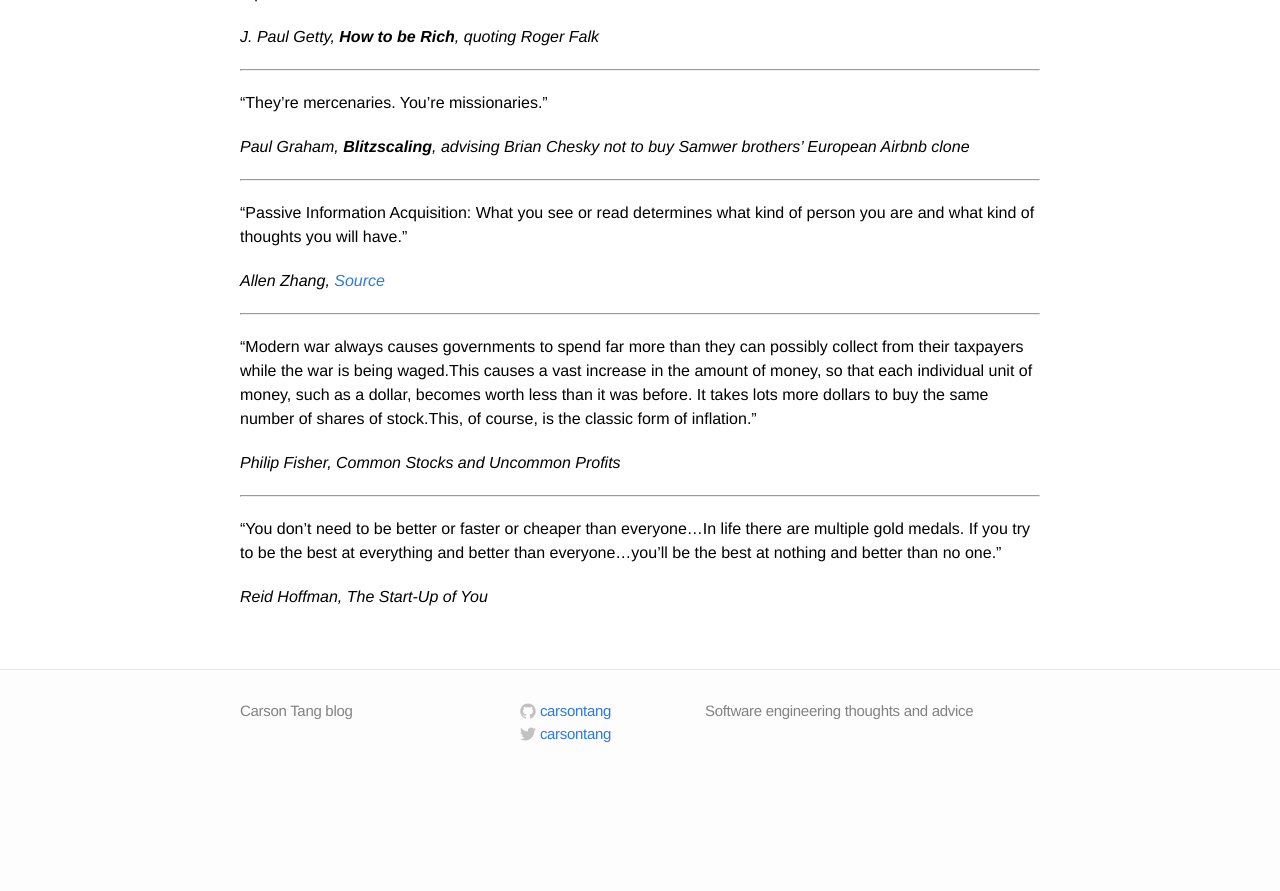
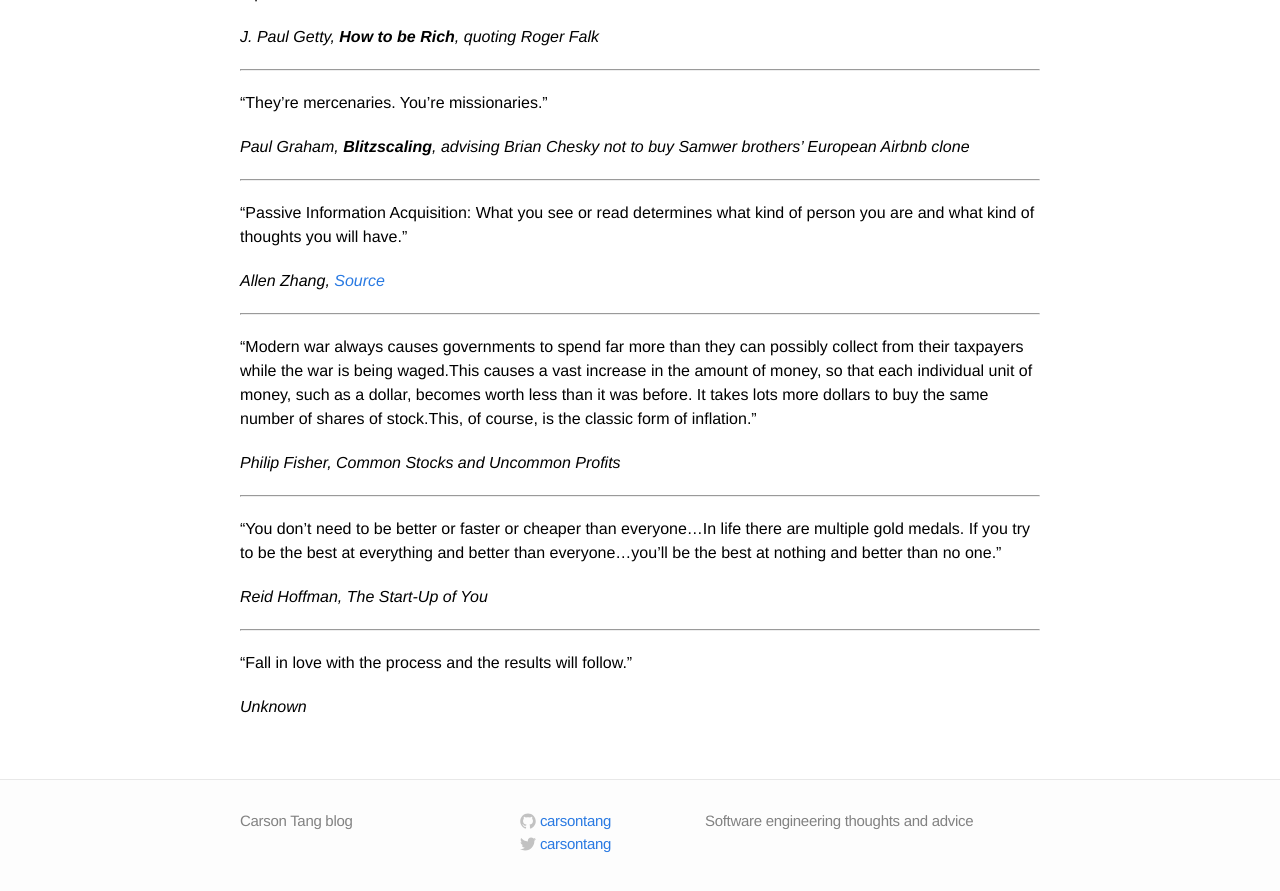
Before and after one commit to carsontang/carsontang.github.io, a Jekyll site: the page built from quotes.md, in a window 1280 px wide and 900 px high, scrolled down 10282 px. Shown: the top 891 px of the window. Built offline with Jekyll 4.4.1, drawn with Linux system fonts in a browser that asks for light colours; before the commit the page ends 11072 px from its top, so only the background shows below that.

Commit message:
[quotes] new quote

```diff
--- a/quotes.md
+++ b/quotes.md
@@ -427,3 +427,9 @@ But influence in society is a capital that must be used sparingly, lest it disap
 "You don't need to be better or faster or cheaper than everyone...In life there are multiple gold medals. If you try to be the best at everything and better than everyone...you'll be the best at nothing and better than no one."
 
 *Reid Hoffman, The Start-Up of You*
+
+---
+
+"Fall in love with the process and the results will follow."
+
+*Unknown*
```
